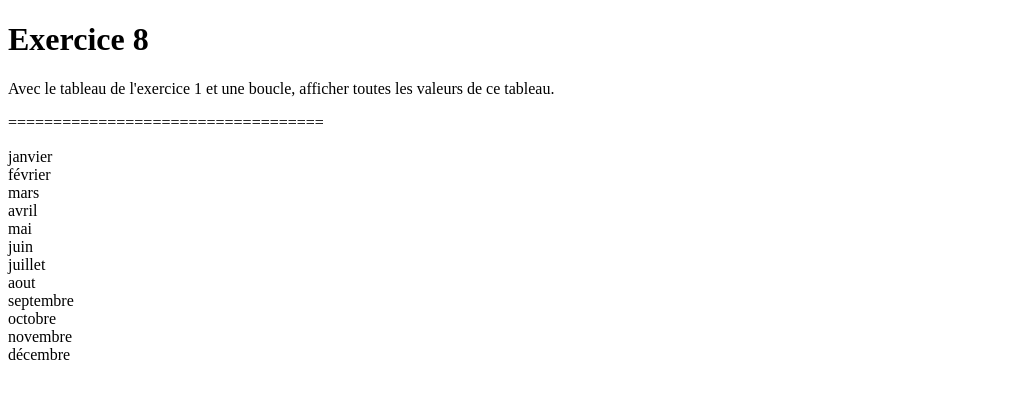
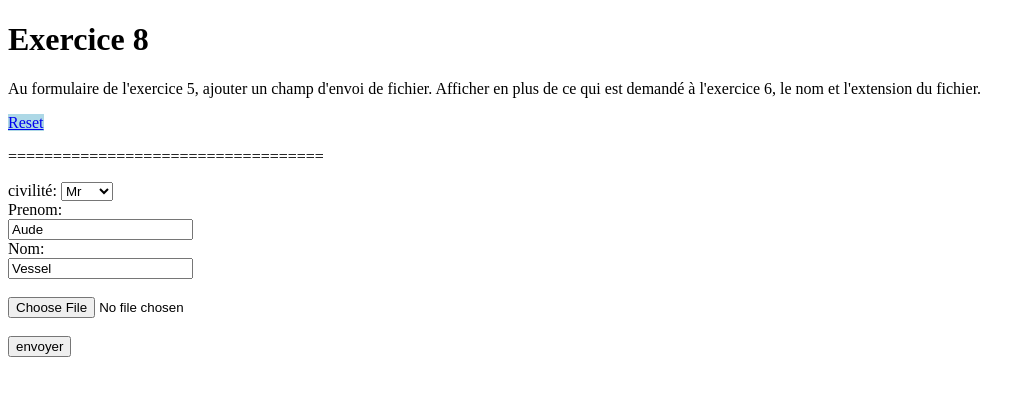
Before and after one commit to anthonyleplay/PHP-partie7, a PHP site: page /index.php in a window 1280 px wide. Shown: the top 399 px of the page, without its empty margins (0-1036 px from the left). Run offline with PHP 8.4, Linux system fonts and the light colour scheme.

Commit message:
exo 7 et 8 en form -> post et extention -> type

```diff
--- a/exercice8/index.php
+++ b/exercice8/index.php
@@ -1,15 +1,3 @@
-<?php
-    $result ="";
-    $months = array("janvier", "février", "mars", "avril", "mai", "juin", "juillet", "aout", "septembre", "octobre", "novembre", "décembre");
-
-    foreach ($months as $value) {
-        $result .= $value . "<br>";
-    }
-
-?>
-
-
-
 <!DOCTYPE html>
 <html lang="fr">
 
@@ -21,13 +9,41 @@
 
 <body>
     <h1>Exercice 8</h1>
+    <p>Au formulaire de l'exercice 5, ajouter un champ d'envoi de fichier. Afficher en plus de ce qui est demandé à l'exercice 6, le nom et l'extension du fichier.</p>
 
-    <p>Avec le tableau de l'exercice 1 et une boucle, afficher toutes les valeurs de ce tableau.</p>
-
+    <a href="index.php"><span style="background-color: lightblue;">Reset</span></a>
 
     <p>===================================</p>
 
-    <p><?= $result ?> </p>
+    <?php
+
+    if (isset($_FILES["fileToUpload"]["type"])) { ?>
+        <p><?= 'civilité : ' . $_POST["gender"] ?> </p>
+        <p><?= 'Prenom : ' . $_POST["firstname"] ?> </p>
+        <p><?= 'Nom : ' . $_POST["lastname"] ?> </p>
+        <p><?php
+        if ($_FILES["fileToUpload"]["type"] == "application/pdf") {?>
+            <?='extention du fichier : ' . $_FILES["fileToUpload"]["type"] ?>
+        <?php
+        } else { ?>
+            <?='extention du fichier : ' . 'le fichier n\'est pas un .pdf'; }?>
+        </p>
+    <?php
+    } else { ?>
+        <form action="/exercice8/index.php" method=post enctype="multipart/form-data">
+            <label for="gender">civilité:</label>
+            <select id="gender" name="gender" require>
+                <option value="Homme">Mr</option>
+                <option value="Femme">Mme</option>
+            </select><br>
+            <label for="firstname">Prenom:</label><br>
+            <input type="text" id="firstname" name="firstname" value="Aude" require><br>
+            <label for="lastname">Nom:</label><br>
+            <input type="text" id="lastname" name="lastname" value="Vessel" require><br><br>
+            <input type="file" name="fileToUpload" id="fileToUpload" require><br><br>
+            <input type="submit" value="envoyer">
+        </form>
+    <?php }; ?>
 
 
 </body>
```
Also changed, not shown: exercice7/index.php (+12 -30 lines).
